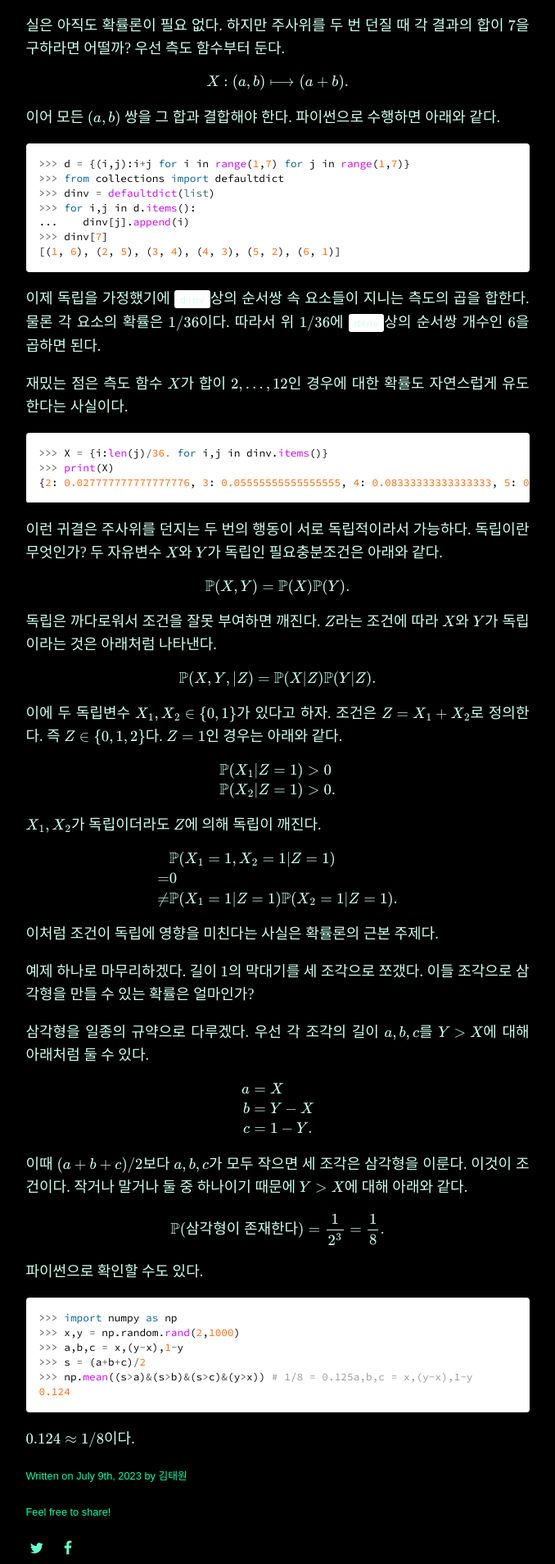
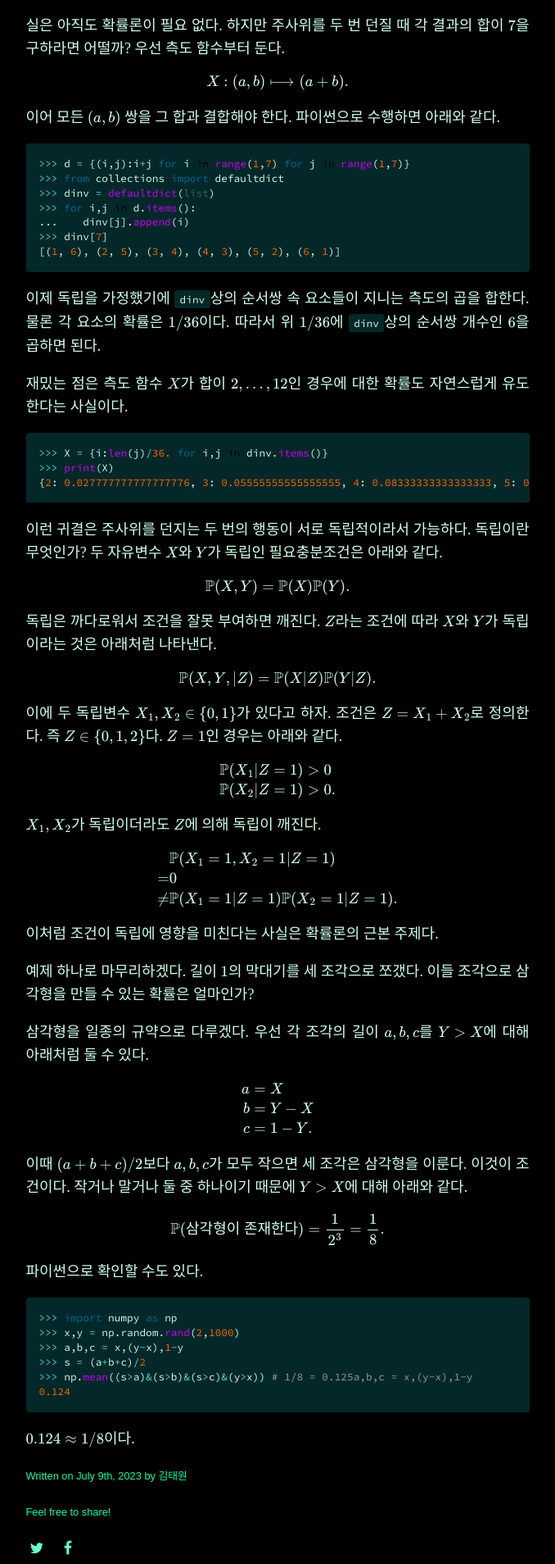
Before and after one commit to pangmoo-KTW/pangmoo-KTW, a Jekyll site: the page built from _posts/2023-07-09-ppm002.md, in a window 1280 px wide. Shown: the part 1671-3579 px from the top of the page at 82% size, without its empty margins (301-979 px from the left). Built offline with Jekyll 4.4.1, drawn with Linux system fonts in a browser that asks for light colours; some web fonts are replaced; comment, search, counter and statistics services are not loaded.

Commit message:
blue codeblock

```diff
--- a/_includes/head.html
+++ b/_includes/head.html
@@ -37,9 +37,5 @@ MathJax = {
 body {
   background-color: black;
 }
-pre {
-  color: black;
-  background-color: white;
-}
 </style>
 </head>
--- a/assets/css/main.scss
+++ b/assets/css/main.scss
@@ -8,8 +8,7 @@ $code-font-family:       "Source Code Pro", monospace;
 $body-color: #cbffee;
 $link-color: #e4fff6;
 
-$code-background-color:   #ffffff;
-$code-color:              #000000;
+$code-background-color:   #042829;
 $pagination-button-color: #e5fff6;
 
 $dark-gray-color:        #65ffcd;
--- a/assets/css/syntax.css
+++ b/assets/css/syntax.css
@@ -2,7 +2,7 @@
 .highlight .c { color: #999; } /* Comment */
 .highlight .err { color: #a00; background-color: #faa } /* Error */
 .highlight .k { color: #069; } /* Keyword */
-.highlight .o { color: #555 } /* Operator */
+.highlight .o { color: #47dbda } /* Operator */
 .highlight .cm { color: #09f; font-style: italic } /* Comment.Multiline */
 .highlight .cp { color: #099 } /* Comment.Preproc */
 .highlight .c1 { color: #999; } /* Comment.Single */
```
